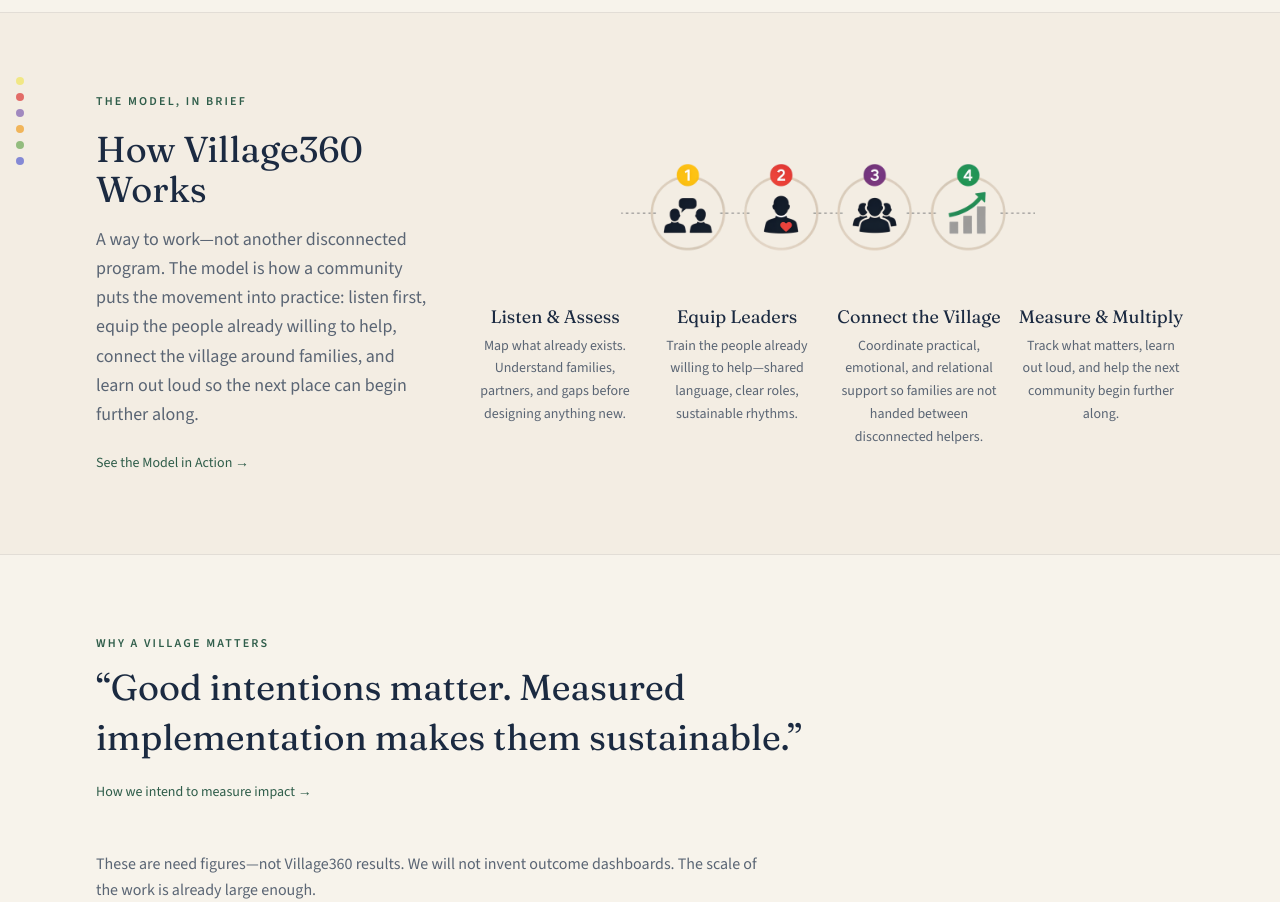
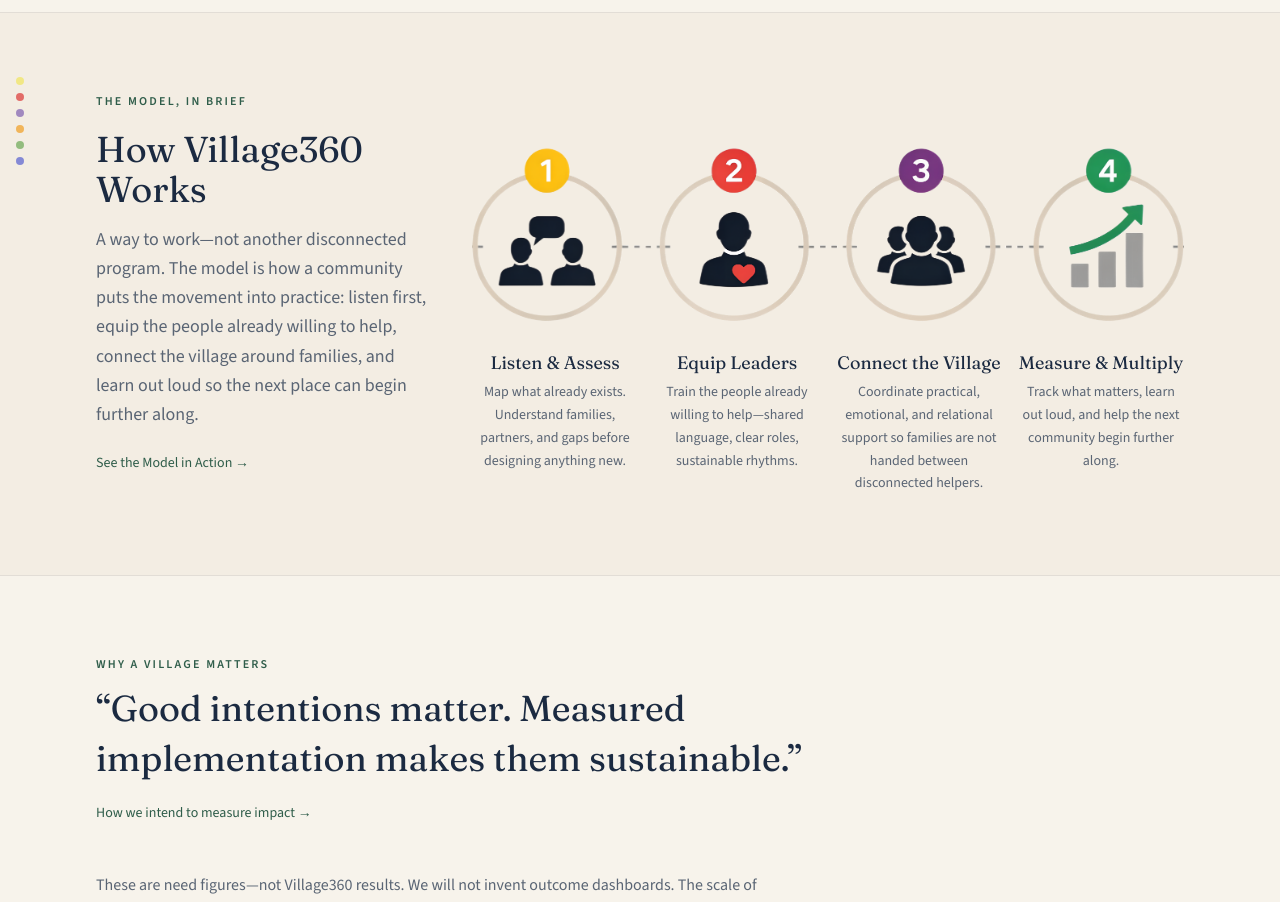
Before and after one commit to Iodine1776/Village360, a Next.js app: page / in a window 1280 px wide. Shown: the part 1320-2222 px from the top of the page. Built offline with nearby package versions, Linux system fonts and the light colour scheme.

Commit message:
Use the tighter How Village360 Works graphic so the numbered steps are fully visible.
Co-authored-by: Cursor <cursoragent@cursor.com>

```diff
--- a/src/components/ModelTeaser.tsx
+++ b/src/components/ModelTeaser.tsx
@@ -51,15 +51,14 @@ export function ModelTeaser() {
         </div>
 
         <div className="mx-auto w-full max-w-3xl lg:col-span-8 lg:max-w-none">
-          <div className="relative aspect-[4/1] w-full">
-            <Image
-              src="/how-v360-works.png"
-              alt=""
-              fill
-              className="object-contain object-bottom"
-              sizes="(min-width: 1024px) 42rem, 100vw"
-            />
-          </div>
+          <Image
+            src="/how-v360-works.png"
+            alt=""
+            width={3519}
+            height={1110}
+            className="h-auto w-full object-contain"
+            sizes="(min-width: 1024px) 42rem, 100vw"
+          />
           <ol className="mt-1 grid grid-cols-2 gap-x-3 gap-y-4 sm:grid-cols-4 sm:gap-x-4">
             {stages.map((stage) => (
               <li key={stage.name} className="text-center">
```
Also changed, not shown: public/how-v360-works.png.
